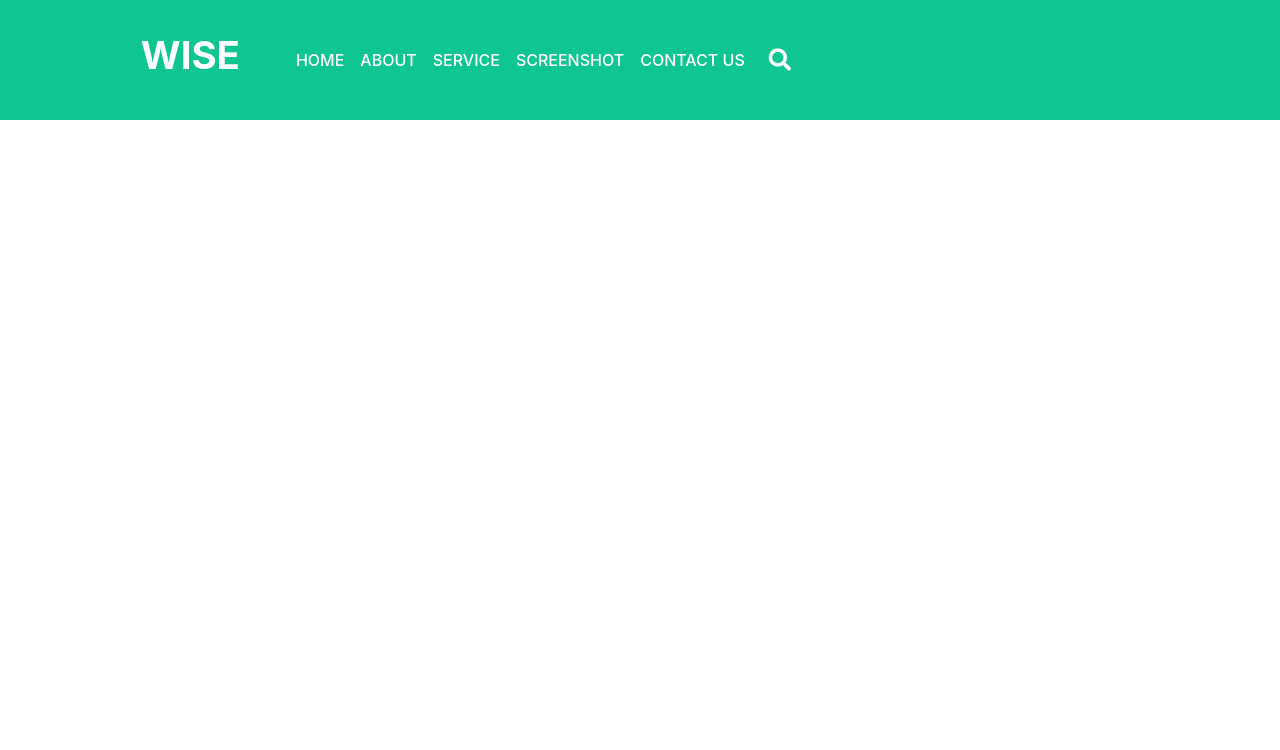
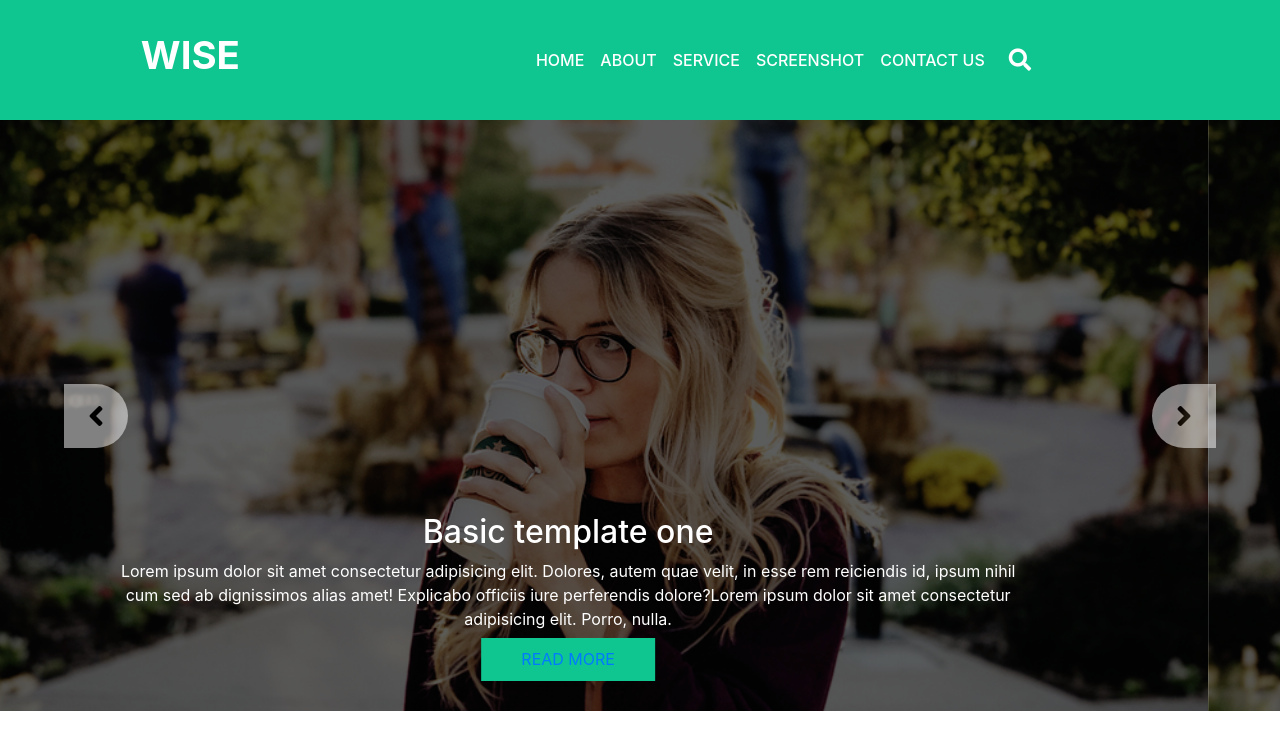
Before and after one commit to Tom4ss/wise, a website: page index.html in a window 1280 px wide. Drawn offline with nearby package versions, Linux system fonts and the light colour scheme.

Commit message:
carousel

```diff
--- a/index.html
+++ b/index.html
@@ -31,6 +31,7 @@
     </div>
     <nav class="navbar navbar-expand-md" role="navigation">
       <h1 class="navbar-brand">WISE</h1>
+      <div class="navbar-responsive">
         <button
           class="navbar-toggler"
           type="button"
@@ -42,6 +43,7 @@
         >
           <span class="navbar-toggler-icon"><i class="fas fa-bars"></i></span>
         </button>
+      </div>
 
       <div class="collapse navbar-collapse" id="navbarSupportedContent">
         <ul class="navbar-nav">
@@ -65,6 +67,75 @@
       </div>
     </nav>
 
+    <!-- carousel -->
+    <div
+      id="carouselExampleControls"
+      class="carousel slide"
+      data-ride="carousel"
+    >
+      <div class="carousel-inner">
+        <div class="carousel-item active">
+          <img src="img/banner2.png" class="d-block w-100" alt="banner" />
+          <div class="carousel-caption">
+            <h2>Basic template one</h2>
+            <p>
+              Lorem ipsum dolor sit amet consectetur adipisicing elit. Dolores,
+              autem quae velit, in esse rem reiciendis id, ipsum nihil cum sed
+              ab dignissimos alias amet! Explicabo officiis iure perferendis
+              dolore?Lorem ipsum dolor sit amet consectetur adipisicing elit.
+              Porro, nulla.
+            </p>
+            <a href="#" class="btn-read">READ MORE</a>
+          </div>
+        </div>
+        <div class="carousel-item">
+          <img src="img/banner2.png" class="d-block w-100" alt="banner" />
+          <div class="carousel-caption">
+            <h2>Basic template two</h2>
+            <p>
+              Lorem ipsum dolor sit amet consectetur adipisicing elit. Dolores,
+              autem quae velit, in esse rem reiciendis id, ipsum nihil cum sed
+              ab dignissimos alias amet! Explicabo officiis iure perferendis
+              dolore?
+            </p>
+            <a href="#" class="btn-read">READ MORE</a>
+          </div>
+        </div>
+        <div class="carousel-item">
+          <img src="img/banner2.png" class="d-block w-100" alt="banner" />
+          <div class="carousel-caption">
+            <h2>Basic template three</h2>
+            <p>
+              Lorem ipsum dolor, sit amet consectetur adipisicing elit.
+              Reiciendis minus doloribus omnis iste beatae quis.
+            </p>
+            <a href="#" class="btn-read">READ MORE</a>
+          </div>
+        </div>
+      </div>
+      <a
+        class="carousel-control-prev"
+        href="#carouselExampleControls"
+        role="button"
+        data-slide="prev"
+      >
+        <div class="arrow-left">
+          <i class="fa fa-angle-left"></i>
+        </div>
+      </a>
+      <a
+        class="carousel-control-next"
+        href="#carouselExampleControls"
+        role="button"
+        data-slide="next"
+      >
+        <div class="arrow-right">
+          <i class="fa fa-angle-right"></i>
+        </div>
+      </a>
+    </div>
+    <!-- end carousel -->
+
     <!-- bootstrap js -->
     <script src="https://code.jquery.com/jquery-3.3.1.slim.min.js"></script>
     <script src="https://cdnjs.cloudflare.com/ajax/libs/popper.js/1.14.7/umd/popper.min.js"></script>
--- a/src/sass/base/_base.scss
+++ b/src/sass/base/_base.scss
@@ -1,3 +1,8 @@
 html {
   scroll-behavior: smooth;
 }
+
+a {
+  text-decoration: none;
+  color: #fff;
+}
--- /dev/null
+++ b/src/sass/components/_btn.scss
@@ -0,0 +1,15 @@
+.btn-read {
+  padding: 0.7rem 2.5rem;
+  background-color: $primary-color;
+  outline: 0;
+  text-decoration: none;
+
+  a {
+    color: #fff;
+    text-decoration: none;
+    font-weight: 600;
+  }
+  &:hover {
+    background-color: #000;
+  }
+}
--- /dev/null
+++ b/src/sass/components/_carousel.scss
@@ -0,0 +1,38 @@
+.fa-angle-left {
+  font-size: 2rem;
+  //   width: 4rem;
+  //   height: 4rem;
+  //   border-radius: 0 50% 50% 0;
+  //   background-color: #fff;
+  color: #000;
+  margin-top: 1rem;
+}
+
+.arrow-left {
+  width: 4rem;
+  height: 4rem;
+  border-radius: 0px 200px 200px 0px;
+  background-color: #fff;
+  &:hover {
+    background-color: $primary-color;
+    color: #fff;
+  }
+}
+
+.fa-angle-right {
+  font-size: 2rem;
+  color: #000;
+
+  margin-top: 1rem;
+}
+
+.arrow-right {
+  width: 4rem;
+  height: 4rem;
+  border-radius: 200px 0 0 200px;
+  background-color: #fff;
+  &:hover {
+    background-color: $primary-color;
+    color: #fff;
+  }
+}
--- a/src/sass/components/_navbar.scss
+++ b/src/sass/components/_navbar.scss
@@ -23,10 +23,15 @@
   .collapse {
     padding: 2rem;
   }
+
+  .navbar-responsive {
+    padding-left: 15rem;
+    background-color: #000;
+  }
   .navbar-toggler {
     outline: 0;
-    background-color: #000;
-    padding-left: 15rem;
+    // background-color: #000;
+    // padding-left: 15rem;
     border-radius: 0;
     .fa-bars {
       color: #fff;
--- a/src/sass/style.scss
+++ b/src/sass/style.scss
@@ -7,3 +7,5 @@
 // Components
 @import 'components/loader';
 @import 'components/navbar';
+@import 'components/carousel';
+@import 'components/btn';
```
Also changed, not shown: dist/css/style.css. Lines whose indentation alone changed are shown as unchanged.
